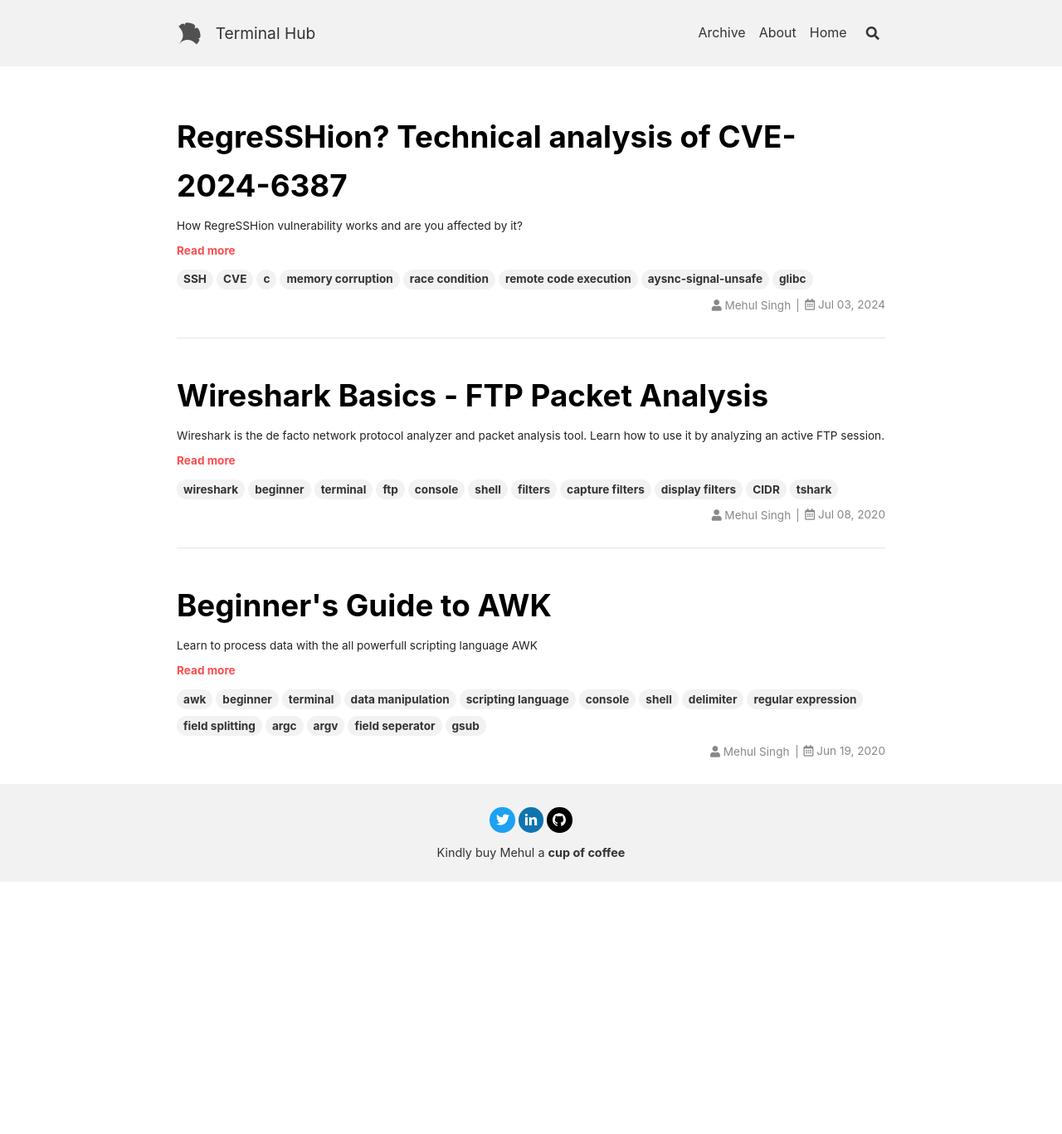
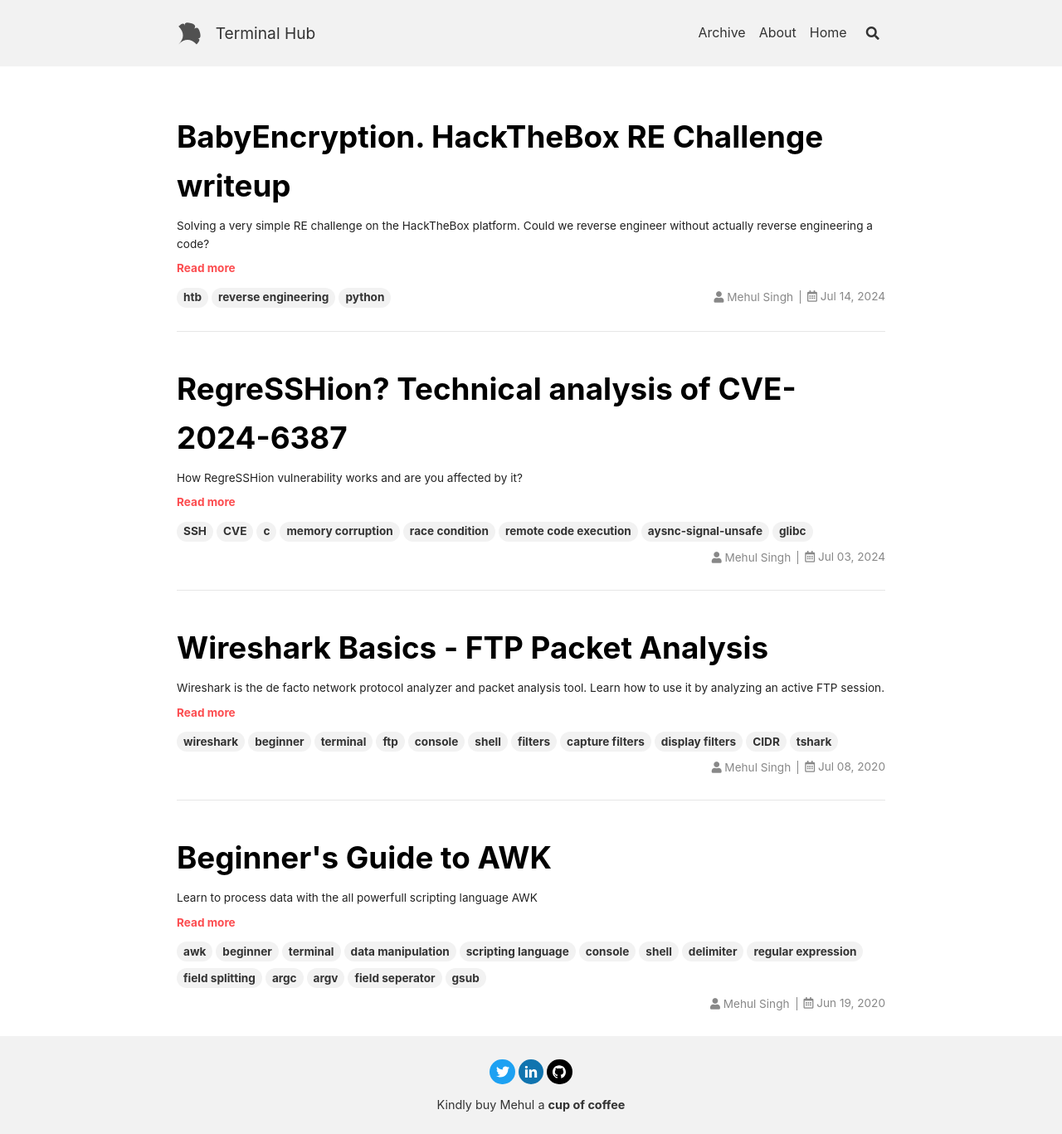
Before and after one commit to xmehulx/terminal, a Jekyll site: the page built from index.html, in a window 1280 px wide. Shown: the whole page at 83% size. Built offline with Jekyll 4.4.1, drawn with Linux system fonts in a browser that asks for light colours; nearby versions of some CDN libraries; the list of posts is cut into pages by our own code; before the commit the page ends 1063 px from its top, so only the background shows below that; some of the changed lines change nothing that is shown.

Commit message:
#1:BabyEncryption

````diff
--- a/_config.yml
+++ b/_config.yml
@@ -76,7 +76,7 @@
 ## => Markdown Enhancements
 ##############################
 ## Mathjax
-mathjax: # false (default), true
+mathjax: true # false (default), true
 mathjax_autoNumber: # false (default), true
 
 ## Mermaid
@@ -119,8 +119,8 @@
   ## Gitalk
   # please refer to https://github.com/gitalk/gitalk for more info.
   # gitalk:
-  #  clientID    : "47615e03a4d231a002fc" # GitHub Application Client ID
-  #  clientSecret: "1abb526f681e2f1db31042cb082905b195944fbc" # GitHub Application Client Secret
+  #  clientID    : # GitHub Application Client ID
+  #  clientSecret: # GitHub Application Client Secret
   #  repository  : "issues" # GitHub repo
   #  owner       : "xmehulx" # GitHub repo owner
   #  admin: # GitHub repo owner and collaborators, only these guys can initialize GitHub issues, IT IS A LIST.
--- /dev/null
+++ b/_posts/2024-07-14-BabyEncryption-RE.htb.md
@@ -0,0 +1,127 @@
+---
+title: BabyEncryption. HackTheBox RE Challenge writeup
+excerpt: Solving a very simple RE challenge on the HackTheBox platform. Could we reverse engineer without actually reverse engineering a code?
+mode: immersive
+header:
+  theme: dark
+article_header:
+  type: overlay
+  theme: dark
+  background_color: false
+  background_image:
+    gradient: 'linear-gradient(to right, #228B22, #00FF00)'
+    src: 'assets/images/articles/HTB-background.jpg'
+aside:
+  toc: true
+author: Mehul Singh
+show_author_profile: true
+mermaid: true
+key: BabyEncryption.htb-03-07-2024
+tags:
+  - htb
+  - reverse engineering
+  - python
+---
+
+## Overview
+
+This time we will be focusing on a very simple reverse engineering challenge on HackTheBox called "BabyEncryption". What made me want to write this post for it was the fact that how being lazy can sometimes (emphasis on 'sometimes'!) show you new ways to do the same task. So let's begin.
+
+## Write-up
+
+Let's begin with the simplest and, I think, the intended way. So once we download, check and unzip the files, we see the following python encryption file.
+```python
+import string
+from secret import MSG
+
+def encryption(msg):
+    ct = []
+    for char in msg:
+        ct.append((123 * char + 18) % 256)
+    return bytes(ct)
+
+ct = encryption(MSG)
+f = open('./msg.enc','w')
+f.write(ct.hex())
+f.close()
+```
+And if we directly run it, we can't as there is no module name `secret`. But we can see that we don't actually need to make the program run if we can simply reverse engineer the code. So if we check the code we find that to encrypt the code, each letter is changed to its ASCII number (most probably), denoted by `char` here  and then the following calculation is done on it.
+
+$$arr[i]=(123char+18)%256$$
+
+And once each calculated value is store in the list, it is returned as an immutable bytes object, and this byte value is converted to hex before being saved as the encrypted value in msg.enc.
+
+### #1. Let's solve Math
+
+So if we want to reverse engineer the code, we need to remember what modulus function is. One of the basic definition allows us to write any modulus function as below:
+
+$$divident%divisor=remainder$$
+$$(divisor\*quotient)+remainder=divident$$
+
+Then we can reverse each calculation with the following one:
+
+```python
+    for i in encoded_msg:
+        for some range of m in quotient:
+            if ((256*m)+i-18)%123 == 0:
+                append ascii value of this calculation
+```
+
+And our final code will look like this.
+
+```python
+def decryption(hidden):
+    arr = list(msg_bytes = bytes.fromhex(hidden))
+    msg = []
+    for i in arr:
+        for m in range(100):
+            if ((256*m)+i-18)%123 == 0:
+                msg.append(chr(((256*m)+i-18)//123))
+                break
+    print(''.join(msg))
+
+
+f = open('./msg.enc','r')
+hidden = f.readline().strip()
+f.close()
+
+decryption(hidden)
+```
+
+### #2. Let's not calculate
+
+Like me, if you want to avoid the brainwork, we need to think of other ways. And one thing we know is that every flag will be in printable characters. So just make a dictionary of each possible character and map the same calculation in the encryption as its key. This way we can simply replace each value from the numerical array to characters by looking up our dictionary!
+
+```python
+special = ['!','@','#','$','%','^','&','*','(',')','{','}','.',',','/','\\',' ','_','\n']
+
+dic = {}
+for i,j in zip(range(ord('a'), ord('z')+1), range(ord('A'), ord('Z')+1)):
+    mutation_i = (123*i+18)%256; mutation_j = (123*j+18)%256
+    dic[mutation_i] = chr(i)
+    dic[mutation_j] = chr(j)
+
+for i in range (0,10):
+    mutation_i = (123*ord(str(i))+18)%256
+    dic[mutation_i] = str(i)
+
+for i in special:
+    mutation_i = (123*ord(i)+18)%256
+    dic[mutation_i] = i
+
+def decryption(msg_encoded):
+    msg_bytes = bytes.fromhex(msg_encoded)
+    msg_arr = list(msg_bytes)
+    msg = []
+    for i in msg_arr:
+        msg.append(dic[i])
+    print(''.join(msg))
+
+f = open('./msg.enc', 'r')
+encoded = f.readline().strip()
+f.close()
+
+decryption(encoded)
+```
+
+And this gives us the decrypted message as well!
````
